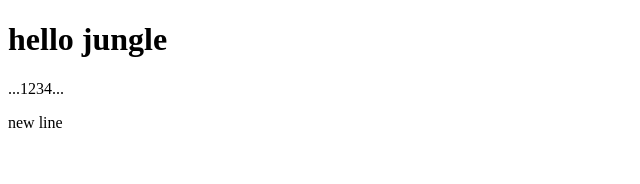
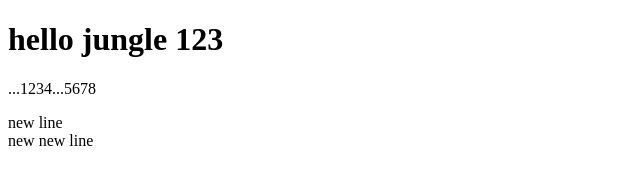
Before and after one commit to sunsoojungle/work0707, a plain HTML site: page index.html in a window 1280 px wide. Shown: the whole page, without its empty margins (0-640 px from the left). Drawn offline with Linux system fonts and the light colour scheme.

Commit message:
3rd commit

```diff
--- a/index.html
+++ b/index.html
@@ -7,8 +7,9 @@
     <title>Document</title>
 </head>
 <body>
-    <h1>hello jungle</h1>
-    <p>...1234...</p>
+    <h1>hello jungle 123</h1>
+    <p>...1234...5678</p>
     <div>new line</div>
+    <div>new new line</div>
 </body>
 </html>
```
